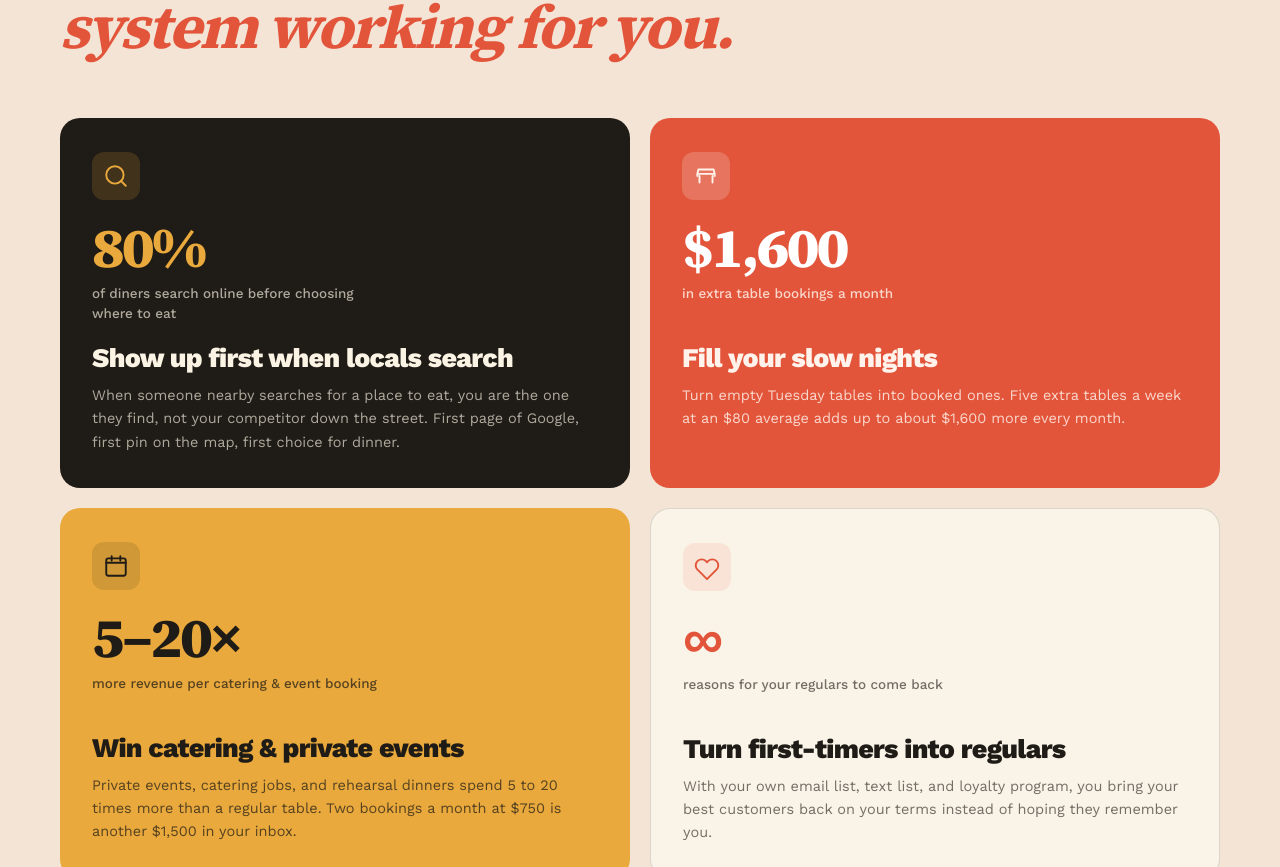
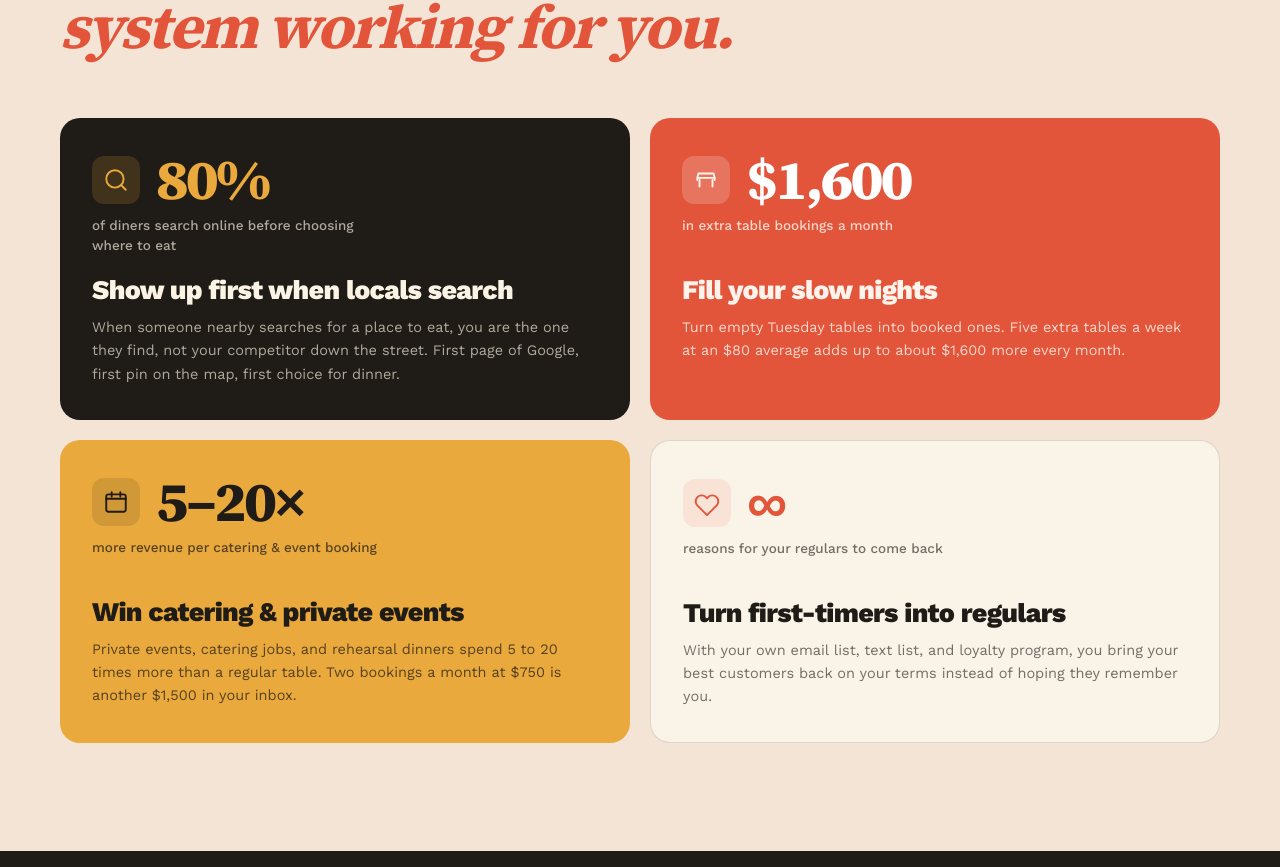
Before and after one commit to MainStreetGrowth/mainstreetgrowth, a Next.js app: page /outcomes in a window 1280 px wide. Shown: the part 1124-1991 px from the top of the page. Built offline with nearby package versions, Linux system fonts and the light colour scheme.

Commit message:
Outcomes tiles: icon and stat number on the same line

```diff
--- a/app/outcomes/page.tsx
+++ b/app/outcomes/page.tsx
@@ -237,8 +237,9 @@ export default function Outcomes() {
         minHeight: isMobile ? "auto" : 300,
         display: "flex", flexDirection: "column",
       }}>
+        <div style={{ display: "flex", alignItems: "center", gap: 16, marginBottom: 8 }}>
           <div style={{
-          width: 48, height: 48, borderRadius: 12, flexShrink: 0, marginBottom: 20,
+            width: 48, height: 48, borderRadius: 12, flexShrink: 0,
             display: "flex", alignItems: "center", justifyContent: "center",
             background: t.iconBg, color: t.iconColor,
           }}>
@@ -246,8 +247,9 @@ export default function Outcomes() {
           </div>
           <div className="font-display" style={{
             fontSize: "clamp(2.6rem,4.4vw,3.6rem)", fontWeight: 800,
-          color: t.stat, letterSpacing: "-0.045em", lineHeight: 1, marginBottom: 8,
+            color: t.stat, letterSpacing: "-0.045em", lineHeight: 1,
           }}>{o.stat}</div>
+        </div>
         <div style={{
           fontSize: 13.5, fontWeight: 500, color: t.sub, lineHeight: 1.45, maxWidth: 300,
           minHeight: isMobile ? "auto" : 39,
```
Lines whose indentation alone changed are shown as unchanged.
